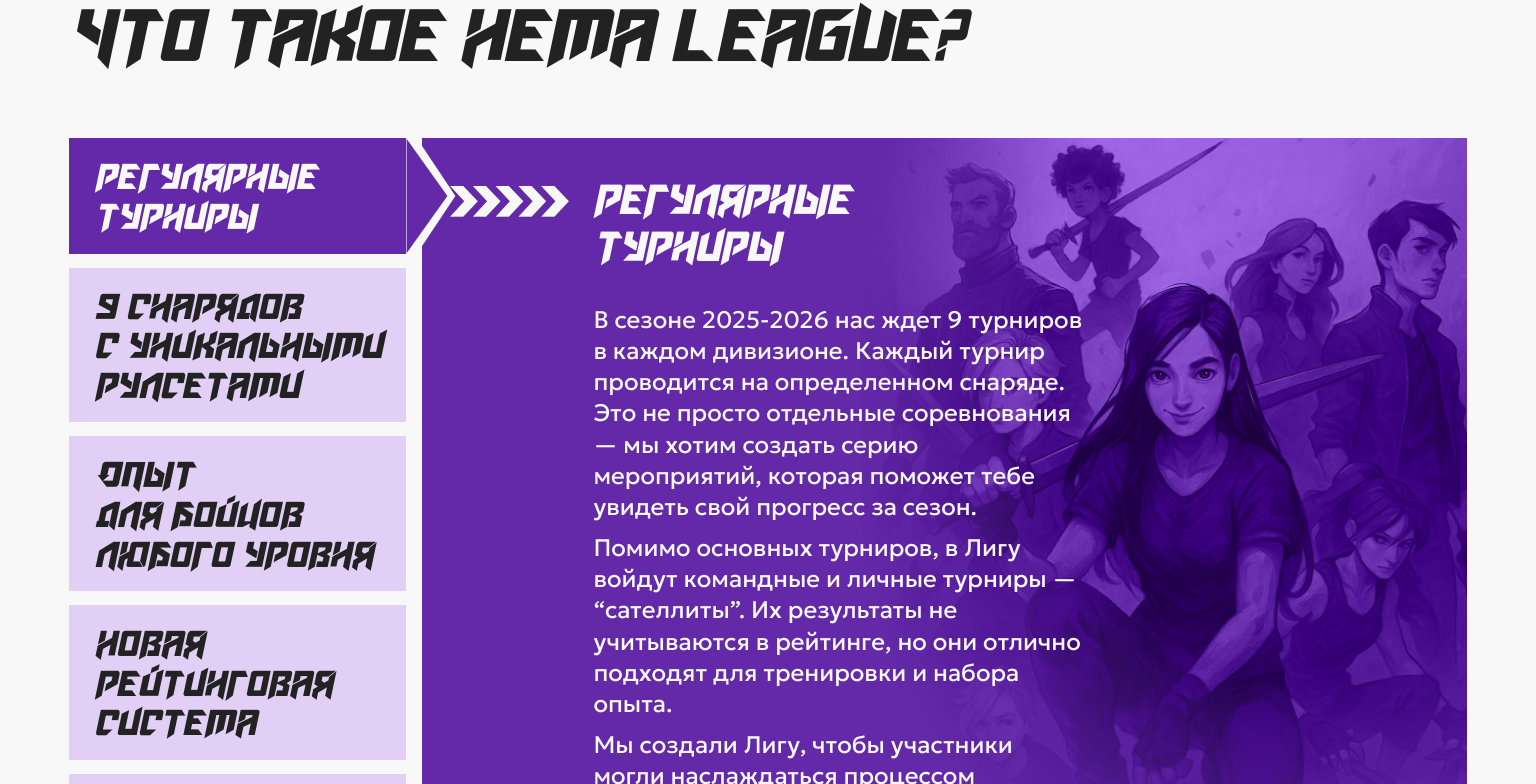
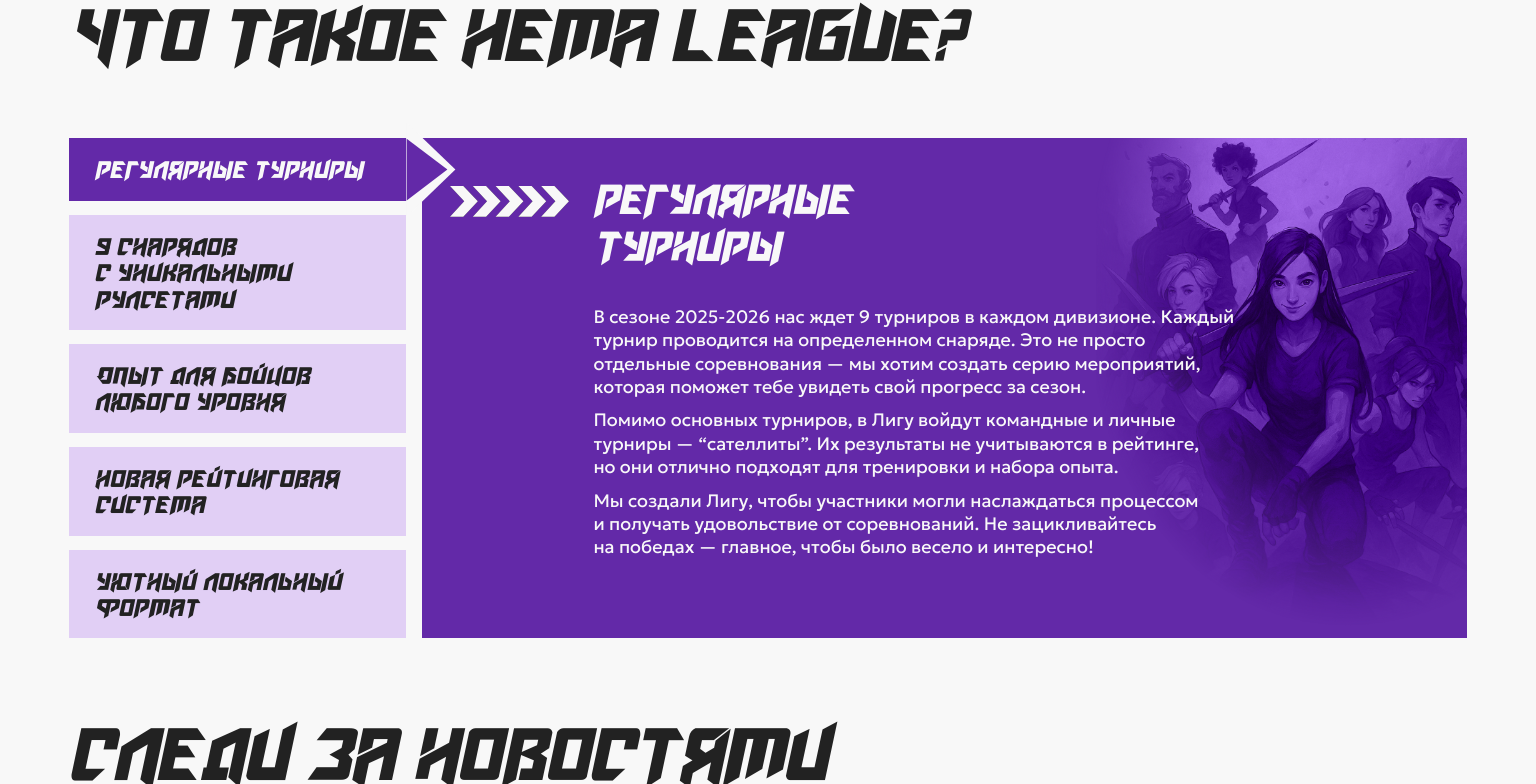
Before and after one commit to michiaro/hema-league-frontend, a Vue app: page / in a window 1536 px wide. Shown: the part 963-1747 px from the top of the page. Built offline with nearby package versions, Linux system fonts and the light colour scheme.

Commit message:
fix features

```diff
--- a/src/components/Feature.vue
+++ b/src/components/Feature.vue
@@ -4,7 +4,7 @@
       :class="['feature__heading', { 'feature__heading--active': isActive }]"
       @click="$emit('onToggle', title, content)"
     >
-      <div class="feature__title title">{{ glueUpPrepositions(title) }}</div>
+      <div class="feature__title title" v-if="title">{{ glueUpPrepositions(title) }}</div>
       <img class="feature__arrows" src="../assets/half-arrows.svg" alt="Открыть" />
 
       <span class="feature__pointer" v-show="isActive"> </span>
@@ -67,7 +67,7 @@ defineProps({
     line-height: 1.1;
     font-size: 24px;
 
-    @media screen and (min-width: 1024px) {
+    @media screen and (min-width: 1600px) {
       font-size: 36px;
     }
   }
--- a/src/components/FeatureInfo.vue
+++ b/src/components/FeatureInfo.vue
@@ -4,10 +4,10 @@
       <img src="../assets/arrows.svg" alt="Читай подробнее" />
     </div>
     <div class="feature-info__content">
-      <div class="feature-info__title title">
+      <div class="feature-info__title title" v-if="title">
         {{ glueUpPrepositions(title) }}
       </div>
-      <div class="feature-info__text" v-html="glueUpPrepositions(content)" />
+      <div class="feature-info__text" v-if="content" v-html="glueUpPrepositions(content)" />
     </div>
   </div>
 </template>
@@ -31,7 +31,7 @@ defineProps({
   background-size: contain;
   background-repeat: no-repeat;
 
-  padding: 38px 28px;
+  padding: 38px;
   color: var(--color-text-contrast);
   background-color: var(--color-background-contrast);
 
@@ -40,12 +40,24 @@ defineProps({
   align-items: flex-start;
   column-gap: 24px;
 
+  @media screen and (min-width: 1400px) {
+    padding: 38px 28px;
+  }
+
   &__arrows {
-    padding-top: 10px;
+    display: none;
+    @media screen and (min-width: 1400px) {
+      display: block;
+      padding-top: 10px;
+      max-width: 50%;
+    }
   }
 
   &__content {
     @media screen and (min-width: 1400px) {
+      max-width: 66%;
+    }
+    @media screen and (min-width: 1600px) {
       max-width: 50%;
     }
   }
@@ -63,7 +75,7 @@ defineProps({
     font-size: 18px;
     line-height: 1.3;
 
-    @media screen and (min-width: 1400px) {
+    @media screen and (min-width: 1600px) {
       font-size: 24px;
     }
 
```
